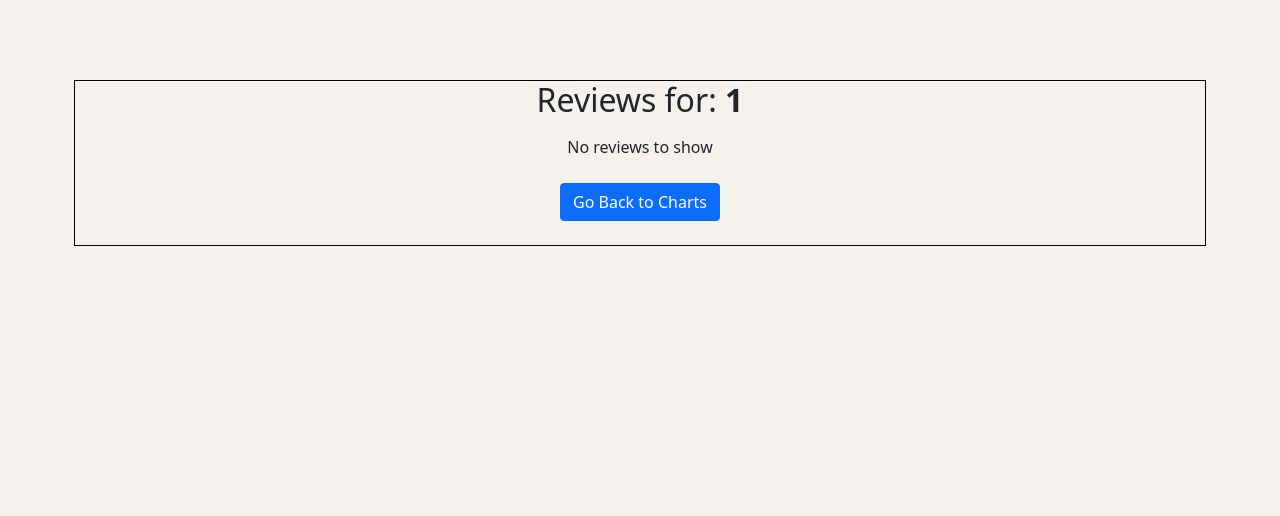
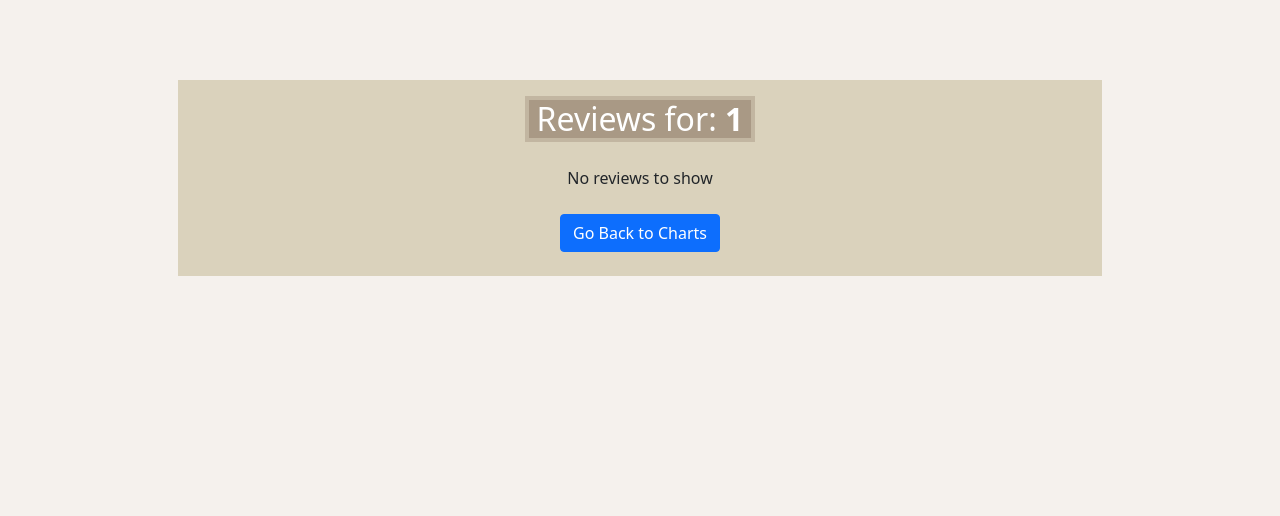
Before and after one commit to steharr/ms3-holiday-review, a Flask app: page /reviews/1 in a window 1280 px wide. Shown: the part 62-578 px from the top of the page. Run offline with Flask 2, Linux system fonts and the light colour scheme; data that the repository does not hold is empty; some libraries are stand-ins or nearby versions.

Commit message:
update reviews page styling

```diff
--- a/static/css/style.css
+++ b/static/css/style.css
@@ -43,8 +43,9 @@ body {
     border: .2rem solid #544F4F;
 }
 .img-profile-small{
-    width:5rem;
+    width:4rem;
     background-color:#fff;
+    border: .125rem solid #544F4F;
 }
 .profile-header{
     display: inline;
@@ -64,6 +65,11 @@ body {
 }
 .review-title{
     font-size:1.1rem;
+}
+.review-user{
+    padding: .5rem;
+    background-color: #F5F1ED;
+    border-radius: .5rem;
 }
 .season-summer{
     border-radius: .5rem;
--- a/templates/reviews.html
+++ b/templates/reviews.html
@@ -14,19 +14,21 @@
         {% endif %}
         {% endwith %}
     </div>
-    <div class="d-flex justify-content-center col-12 black-outline">
+    <div class="d-flex justify-content-center col-12 mb-5">
         <!-- USER REVIEWS -->
-        <div class="col-md-10">
-            <h2 class="mb-3 text-center">Reviews for: <strong>{{data|title}}</strong></h2>
+        <div class="col-md-10 panel-site px-2">
+            <div class="d-flex justify-content-center my-3">
+                <h2 class="profile-header px-2 text-center">Reviews for: <strong>{{data|title}}</strong></h2>
+            </div>
             {% if reviews|length == 0 %}
             <p class="text-center">No reviews to show</p>
             {% else %}
             {% for review in reviews %}
-            <div class="card w-100 mb-4">
-                <div class="card-body">
-                    <div class="row black-outline mb-2">
-                        <div class="col-12 d-flex align-items-center">
-                            <h5 class="card-title">
+            <div class="card mb-4 p-1">
+                <div class="card-body p-0">
+                    <div class="review-header-panel ps-2 pe-1 mb-2">
+                        <div class="col-12 d-flex align-items-center p-0">
+                            <h5 class="review-title card-title text-truncate">
                                 <strong>{{review.location.title()}}, {{review.country.title()}}</strong>
                             </h5>
                             <div class="d-flex ms-auto">
@@ -40,34 +42,34 @@
                     </div>
 
                     <!-- review details -->
-                    <ul class="list-group list-group-flush">
+                    <ul class="list-group list-group-flush px-4">
                         <li class="list-group-item">
-                            <div class="d-flex align-items-center mb-2">
-                                <a href="{{ url_for('profile', username=review.username) }}">
+                            <div class="review-user d-flex align-items-center mb-4">
+                                <a class="text-decoration-none"
+                                    href="{{ url_for('profile', username=review.username) }}">
                                     {% if review.username == session.user %}
-                                    Review By: <strong class="ms-1 text-success">{{review.username}}</strong>
+                                    Review By:
+                                    <strong>{{review.username}}</strong>
                                     {% else %}
                                     Review By: {{review.username}}
                                     {% endif %}
                                 </a>
-                                <img class="img-profile-small black-outline ms-auto"
+                                <img class="img-profile-small ms-auto"
                                     src="https://avatars.dicebear.com/api/avataaars/{{ review.username }}.svg"
                                     alt="user profile image">
-
                             </div>
                             <div>
-                                Time visited: {{review.time_visited|title}}
+                                Time visited: <span
+                                    class="season-{{review.time_visited}}"><strong>{{review.time_visited|title}}</strong></span>
                             </div>
                         </li>
                         <li class="list-group-item">
                             <p><q>{{ review.comment }}</q></p>
                         </li>
                     </ul>
-
                     <!-- review buttons -->
                     <div class="d-flex justify-content-end">
                         <a class="btn btn-primary" href="{{ url_for('read_review', review_id=review._id) }}">Read</a>
-
                         {% if review.username == session.user %}
                         <a class="btn btn-secondary ms-2"
                             href="{{ url_for('edit_review', review_id=review._id) }}">Edit</a>
@@ -94,7 +96,7 @@
             <div class="modal fade" id="deleteModal" tabindex="-1" aria-labelledby="exampleModalLabel"
                 aria-hidden="true">
                 <div class="modal-dialog">
-                    <div class="modal-content">
+                    <div class="delete-modal modal-content">
                         <div class="modal-header">
                             <h5 class="modal-title" id="exampleModalLabel">Warning</h5>
                             <button type="button" class="btn-close" data-bs-dismiss="modal" aria-label="Close"></button>
@@ -104,7 +106,6 @@
                         </div>
                         <div class="modal-footer">
                             <a class="btn btn-danger ms-2" id="deleteModalButton">Delete Review</a>
-                            <a class="btn btn-primary" id="readModalButton">Read Review</a>
                             <button type="button" class="btn btn-secondary" data-bs-dismiss="modal">Close</button>
                         </div>
                     </div>
```
